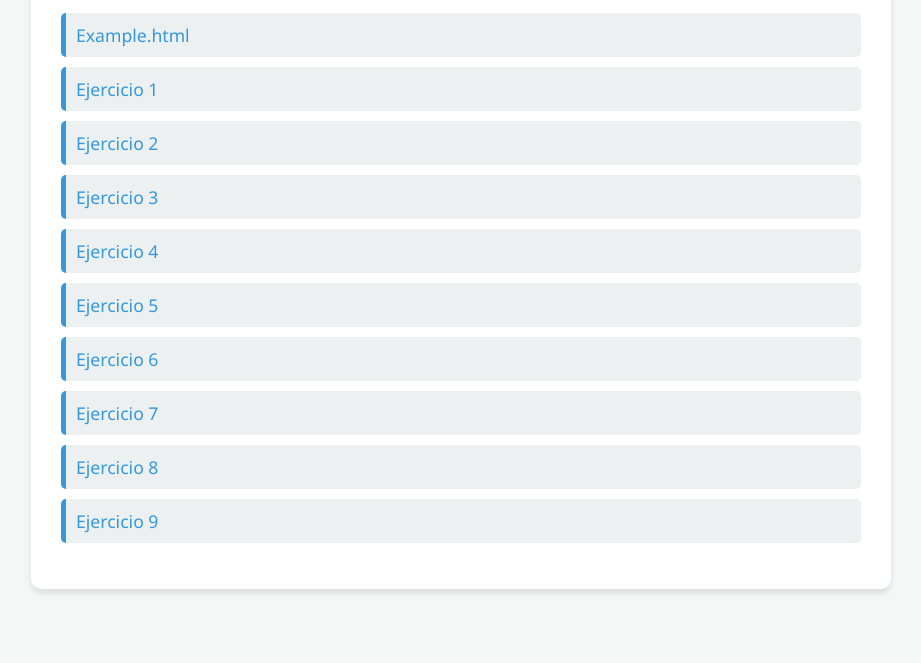
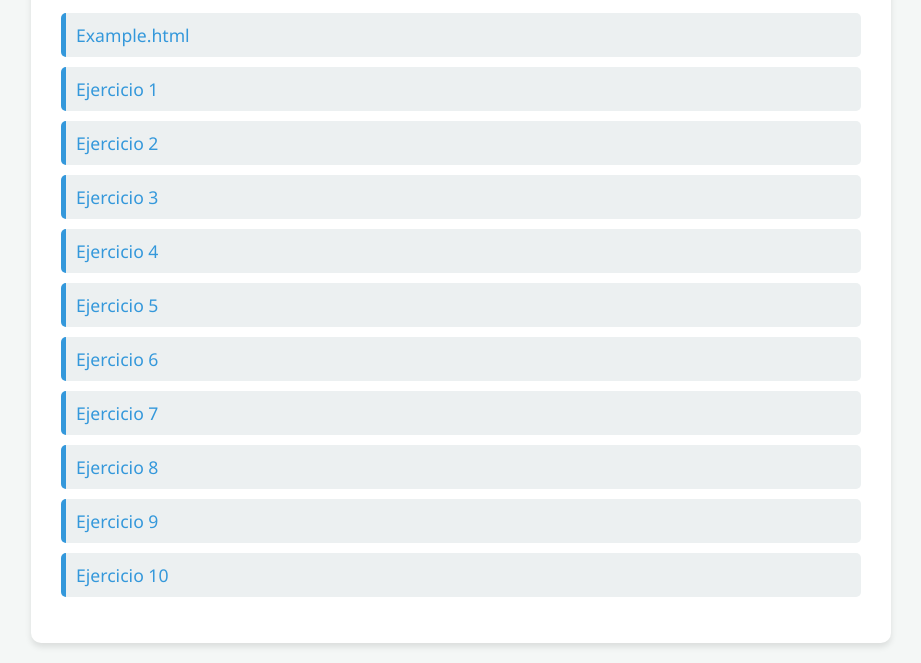
Before and after one commit to AkNdrow/Programaci-n-Web, a website: page index.html in a window 1280 px wide. Shown: the part 161-824 px from the top of the page, without its empty margins (179-1100 px from the left). Before the commit the page ends 800 px from the top, so only its background shows below. Drawn offline with Linux system fonts and the light colour scheme.

Commit message:
Formatear archivo index.html

```diff
--- a/index.html
+++ b/index.html
@@ -1,5 +1,6 @@
 <!DOCTYPE html>
 <html lang="es">
+
 <head>
     <meta charset="UTF-8">
     <meta name="viewport" content="width=device-width, initial-scale=1.0">
@@ -15,9 +16,11 @@
             flex-direction: column;
             align-items: center;
         }
+
         h1 {
             color: #2c3e50;
         }
+
         .container {
             max-width: 800px;
             width: 100%;
@@ -26,22 +29,27 @@
             border-radius: 10px;
             box-shadow: 0 4px 6px rgba(0, 0, 0, 0.1);
         }
+
         ul {
             list-style: none;
             padding: 0;
         }
+
         li {
             margin: 10px 0;
         }
+
         a {
             text-decoration: none;
             color: #3498db;
             font-size: 1.1em;
             transition: color 0.3s;
         }
+
         a:hover {
             color: #2980b9;
         }
+
         .file-link {
             display: block;
             padding: 10px;
@@ -49,11 +57,13 @@
             border-radius: 5px;
             border-left: 5px solid #3498db;
         }
+
         .file-link:hover {
             background: #e0e6ed;
         }
     </style>
 </head>
+
 <body>
     <div class="container">
         <h1>Ejercicios de Programación Web</h1>
@@ -69,7 +79,9 @@
             <li><a class="file-link" href="HTML/ejercicio7.html">Ejercicio 7</a></li>
             <li><a class="file-link" href="HTML/ejercicio8.html">Ejercicio 8</a></li>
             <li><a class="file-link" href="HTML/ejercicio9.html">Ejercicio 9</a></li>
+            <li><a class="file-link" href="HTML/ejercicio10.html">Ejercicio 10</a></li>
         </ul>
     </div>
 </body>
+
 </html>
```
